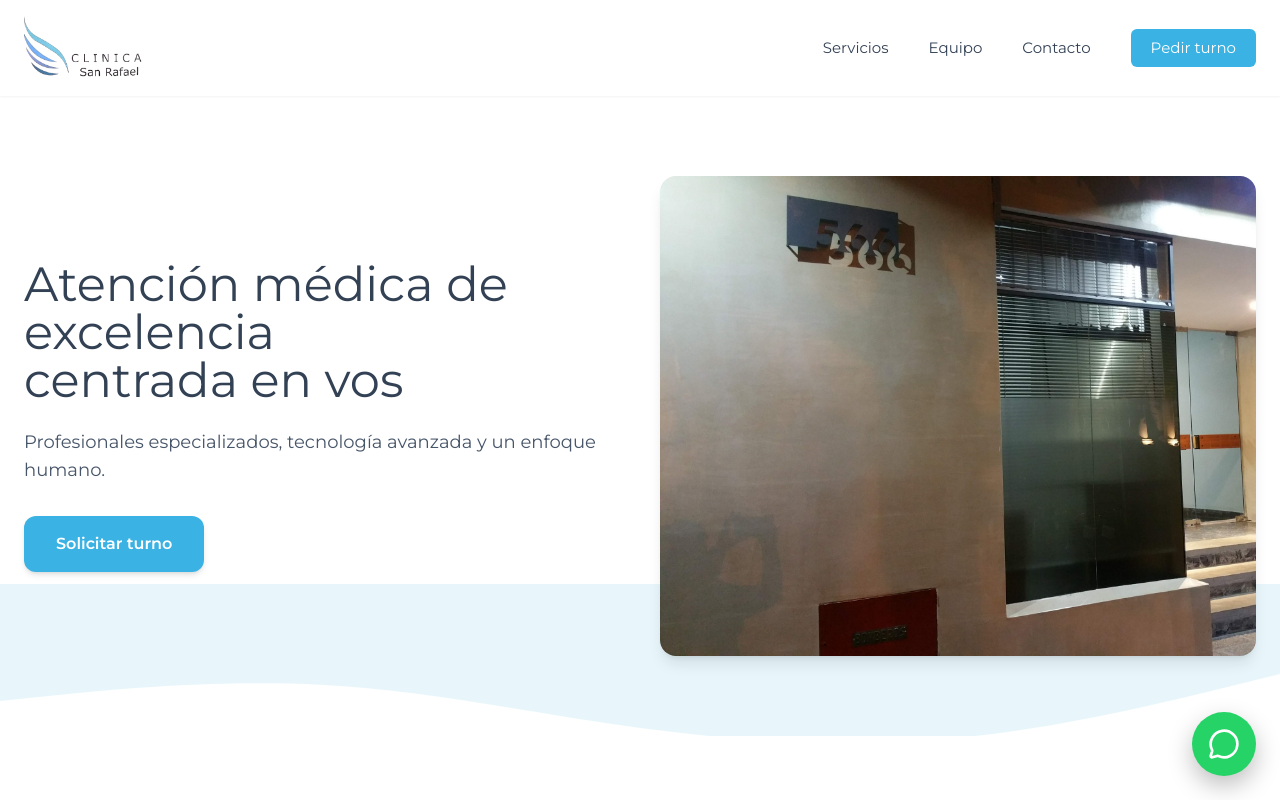
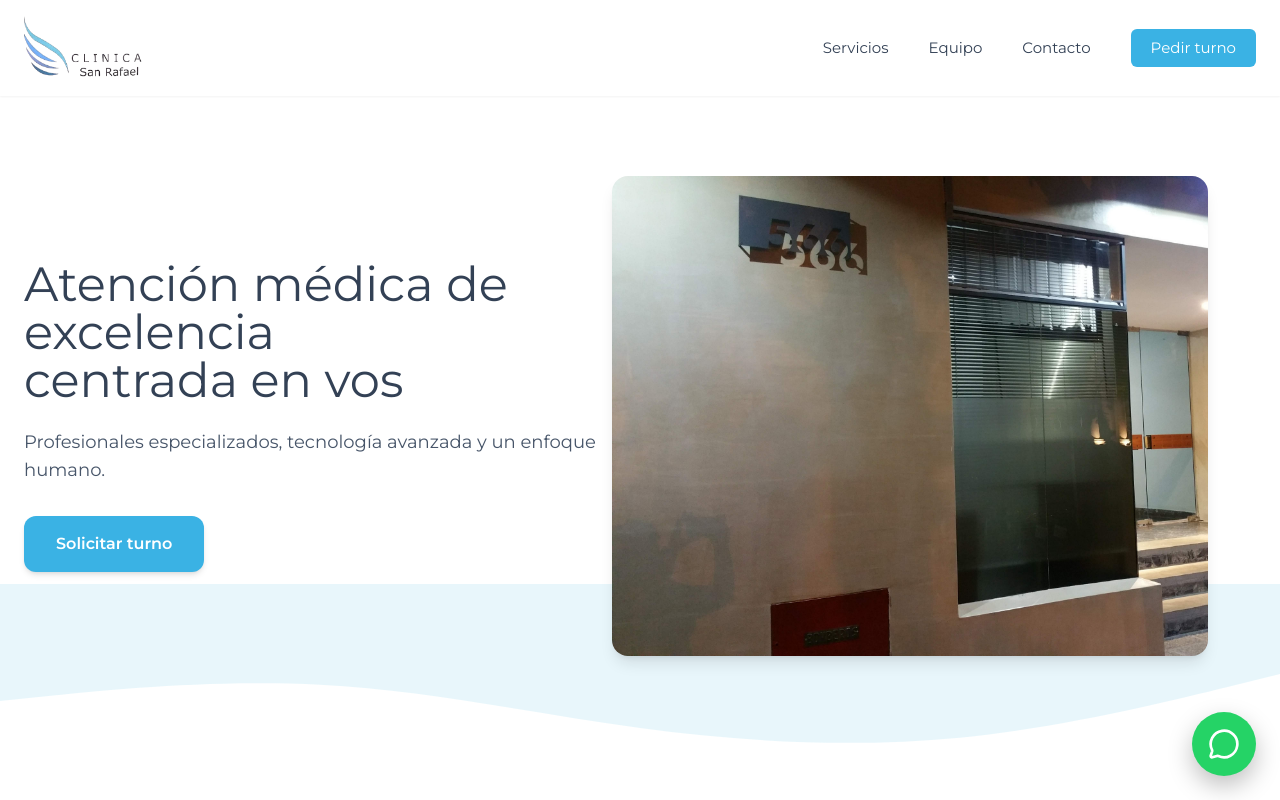
Before and after one commit to paular19/clinica-turnos, a Next.js app in the folder clinica-landing/: page / in a window 1280 px wide. Shown: the top 800 px of the page. Built offline with nearby package versions, Linux system fonts and the light colour scheme.

Commit message:
Hero: shift image container left with negative margins and allow overflow to reveal left area

```diff
--- a/clinica-landing/app/components/public/Hero.tsx
+++ b/clinica-landing/app/components/public/Hero.tsx
@@ -6,7 +6,7 @@ import { motion } from "framer-motion";
 
 export default function HeroClinicaCompleto() {
   return (
-    <section className="relative w-full min-h-[80vh] overflow-hidden bg-white">
+    <section className="relative w-full min-h-[80vh] overflow-visible bg-white">
 
       <div className="relative z-10 max-w-7xl mx-auto px-6 py-20 grid md:grid-cols-2 gap-10 items-center">
 
@@ -35,7 +35,7 @@ export default function HeroClinicaCompleto() {
         </motion.div>
 
         {/* IMAGEN */}
-        <div className="relative w-full h-[280px] sm:h-[360px] md:h-[480px] rounded-2xl overflow-hidden shadow-lg">
+        <div className="relative w-full h-[280px] sm:h-[360px] md:h-[480px] rounded-2xl overflow-hidden shadow-lg md:-ml-8 lg:-ml-12">
           <Image
             src="/assets/hero-entrada.jpg"
             alt="Equipo médico profesional"
```
